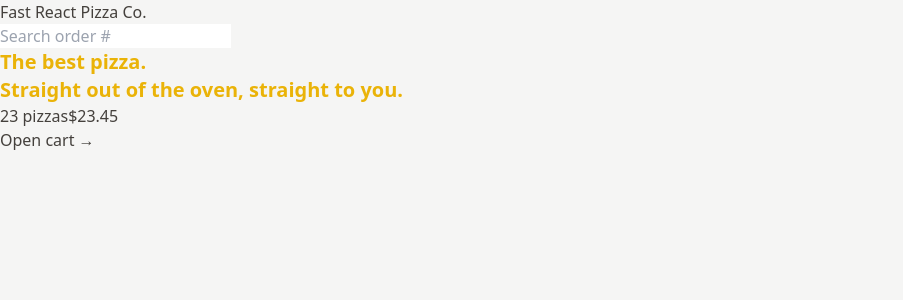
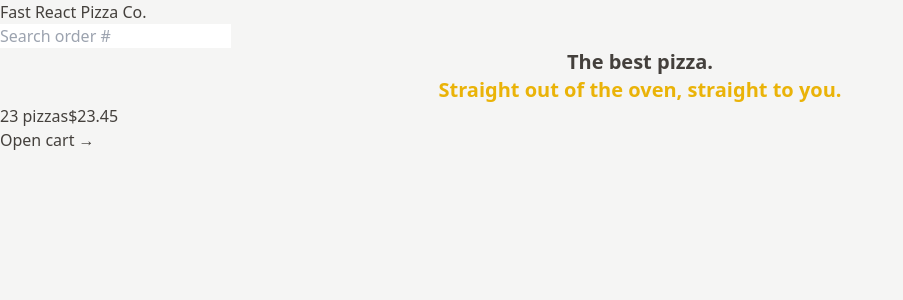
Before and after one commit to Ahmed-Serag19/pizzaroni, a React (Vite) app: page / in a window 1280 px wide. Shown: the top 300 px of the page, without its empty margins (0-903 px from the left). Built offline with nearby package versions, Linux system fonts and the light colour scheme.

Commit message:
adjusted homepage header colors

```diff
--- a/src/ui/Home.jsx
+++ b/src/ui/Home.jsx
@@ -1,10 +1,12 @@
 function Home() {
   return (
     <div>
-      <h1 className="text-xl font-semibold text-yellow-500">
+      <h1 className="text-center text-xl font-semibold text-stone-700">
         The best pizza.
         <br />
-        Straight out of the oven, straight to you.
+        <span className="text-yellow-500">
+          Straight out of the oven, straight to you.
+        </span>{" "}
       </h1>
     </div>
   );
```
